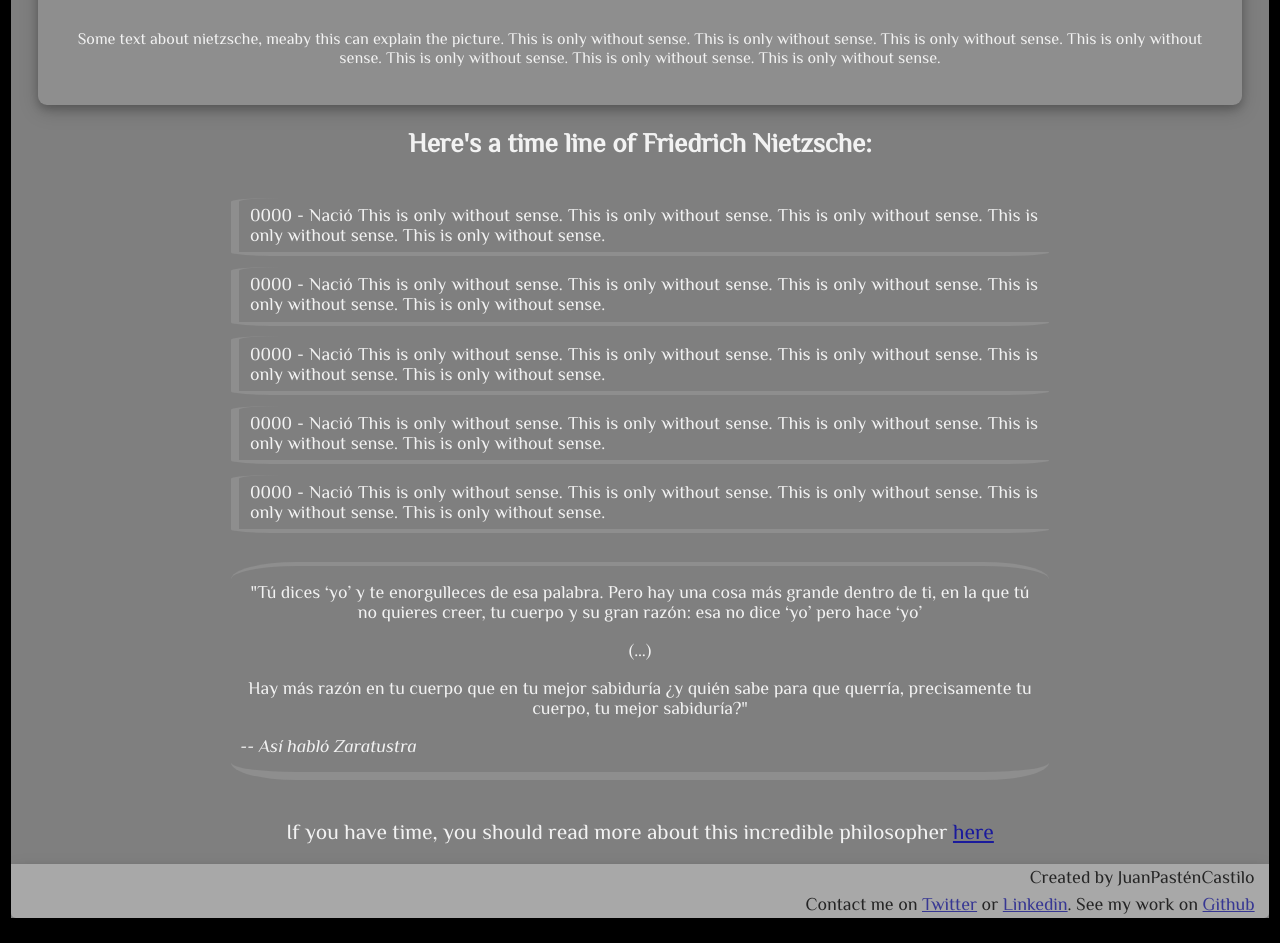
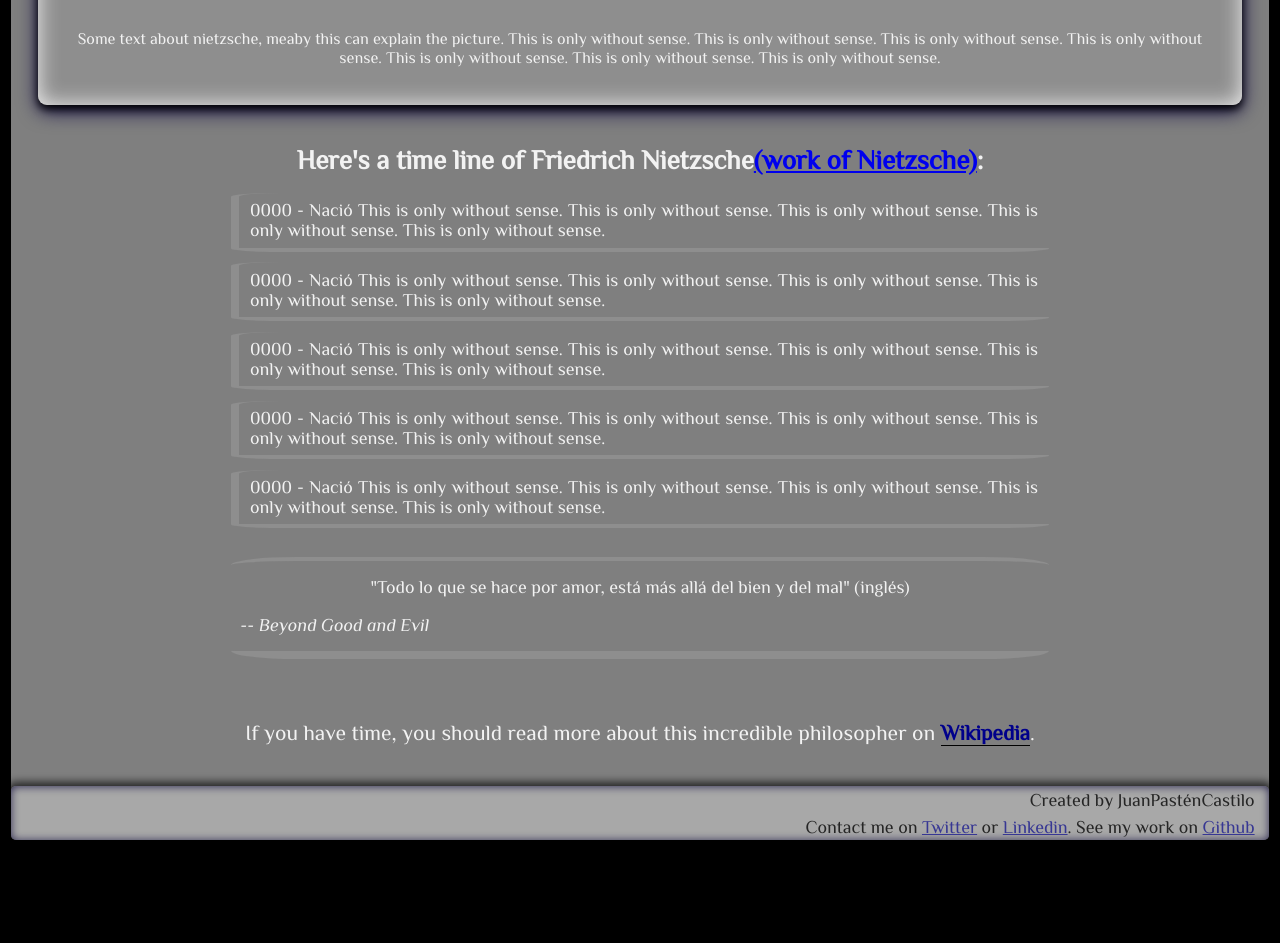
Before and after one commit to JuanPastenCastillo/FCC-Challenge-TributePage, a plain HTML site: page index.html in a window 1280 px wide. Shown: the part 800-1743 px from the top of the page. After the commit the page ends 1665 px from the top, so only its background shows below. Drawn offline with Linux system fonts and the light colour scheme.

Commit message:
AD: more explicative comentary to divide the code in html and css | V:1.3

```diff
--- a/css/main.css
+++ b/css/main.css
@@ -17,10 +17,10 @@
 }
 
 /**************************************
-ALL CONTENT
+CONTAINER OF ALL THE SECTIONS
 **************************************/
 
-#allContent{
+#containerOfAllTheSections{
  /* border:1px red solid; */
  margin: 25px 3px;
  border-radius: 5px;
@@ -41,8 +41,8 @@
 
 #title{
  display:flex;
- align-self: row;
- align-self: center;
+ align-self:row;
+ align-self:center;
  position:relative;
  padding-top:25px;
  margin-bottom:0px;
@@ -88,7 +88,9 @@
  border-radius:.5rem;
  margin:0px 1.5rem;
  background-color:var(--toContrast);
- box-shadow: 0 4px 8px 0 rgba(0, 0, 0, 0.2), 0 6px 20px 0 rgba(0, 0, 0, 0.19);
+ box-shadow: 0 4px 8px black,
+             0 6px 20px rgb(12, 6, 63),
+             inset 0.1px 0.1px 1.2em;
 }
 
 #image{
@@ -122,6 +124,8 @@
  display:flex;
  font-size:1.5rem;
  justify-content:center;
+ margin-bottom: 0;
+ margin-top: 40px;
  /* border: yellow 1px solid; */
 
 }
@@ -189,18 +193,52 @@
  font-size: 1.2rem;
 }
 
-#callToReadMore a{
-color:rgb(26, 26, 156);
+#callToReadMore p{
+ text-align: center;
 }
 
-#callToReadMore a:hover{
-text-transform: uppercase;
+#callToReadMore i{
+ display:none;
 }
 
-#callToReadMore a:focus{
+#callToReadMore a:hover i{
+ cursor:pointer;
+ display:inline-block;
+}
+
+#callToReadMore a:focus i{
+ cursor:pointer;
+ display:inline-block;
+}
+
+#tribute-link{
+ /* border:var(--borderRed); */
+ padding-top:2rem;
+ color: #00008b;
+ text-decoration: none;
+ border-bottom: 1px black solid;
+ font-weight: 900;
+}
+
+
+#tribute-link:hover{
+ text-transform: uppercase;
+ color:#1313a9;
+ border-bottom:none;
+ }
+
+#tribute-link:focus{
+text-transform: uppercase;
 color:white;
-text-transform: uppercase;
+border-bottom:none;
+background-color:#1313a9;
 }
+
+#tribute-link:visited{
+ color:white;
+ border-bottom:none;
+}
+
 
 /**************************************
 FOOTER
@@ -211,9 +249,12 @@
  display:flex;
  flex-direction: column;
  align-self: flex-end;
- box-shadow: 0 4px 8px 0 rgba(0, 0, 0, 0.2), 0 6px 20px 0 rgba(0, 0, 0, 0.19);
+ box-shadow: 0px -0.1px 8px 4px #000000,
+             inset 0 0.5px 8px rgb(12, 6, 63);
  opacity: 0.7;
  background-color:#BABABA;
+ border-radius: 5px;
+
 }
 
 footer p{
--- a/index.html
+++ b/index.html
@@ -5,16 +5,16 @@
  <meta name="viewport" content="width=device-width, initial-scale=1.0">
  <title>Tribute page: Friedrich Nietzsche</title>
  <link rel="stylesheet" href="css/main.css">
- <script src="https://cdn.freecodecamp.org/testable-projects-fcc/v1/bundle.js"></script>
+ <script src="https://kit.fontawesome.com/bb456b4ec7.js" crossorigin="anonymous"></script>
 </head>
 
 <body>
 
 <!-- -- -- -- -- -- -- -- -- -- -- -- -- --
-ALL CONTENT
+CONTAINER OF ALL THE SECTIONS
 -------------------------------------------->
 
- <div id="allContent">
+ <div id="containerOfAllTheSections">
 
 <!-- -- -- -- -- -- -- -- -- -- -- -- -- --
 MAIN
@@ -39,7 +39,7 @@
 -------------------------------------------->
 
   <div id="tribute-info">
-   <h2>Here's a time line of Friedrich Nietzsche:</h2>
+   <h2>Here's a time line of Friedrich Nietzsche<a href="https://en.wikipedia.org/wiki/Friedrich_Nietzsche#Works" target="_blank">(work of Nietzsche)</a>:</h2>
    <ul>
     <li>0000 - Nació This is only without sense. This is only without sense. This is only without sense. This is only without sense. This is only without sense.</li>
 
@@ -57,10 +57,8 @@
 -------------------------------------------->
 
    <div id="appointment">
-    <p>"Tú dices ‘yo’ y te enorgulleces de esa palabra. Pero hay una cosa más grande dentro de ti, en la que tú no quieres creer, tu cuerpo y su gran razón: esa no dice ‘yo’ pero hace ‘yo’</p>
-    <p>(…)</p>
-    <p>Hay más razón en tu cuerpo que en tu mejor sabiduría ¿y quién sabe para que querría, precisamente tu cuerpo, tu mejor sabiduría?"</p>
-    <p>-- Así habló Zaratustra</p>
+    <p> "Todo lo que se hace por amor, está más allá del bien y del mal" (inglés)</p>
+    <p>-- Beyond Good and Evil </p>
    </div>
 
   </div>
@@ -70,7 +68,9 @@
 -------------------------------------------->
 
   <div id="callToReadMore">
-   If you have time, you should read more about this incredible philosopher <a id="tribute-link" href="https://en.wikipedia.org/wiki/Friedrich_Nietzsche" target="_blank"> here</a>
+  <p>
+   If you have time, you should read more about this incredible philosopher on <a id="tribute-link" href="https://en.wikipedia.org/wiki/Friedrich_Nietzsche" target="_blank">Wikipedia<i id="iconOfCallToReadMe" class="fas fa-external-link-alt"></i></a>.
+  </p>
   </div>
 
 <!-- -- -- -- -- -- -- -- -- -- -- -- -- --
@@ -82,6 +82,8 @@
    <p>Contact me on <a href="https://twitter.com/JuanPastn2" target="_blank">Twitter</a> or <a href="https://www.linkedin.com/in/juan-past%C3%A9n-castillo-078b5817a/" target="_blank">Linkedin</a>. See my work on <a href="https://github.com/JuanPastenCastillo" target="_blank">Github</a></p>
   </footer>
  </div>
+
+ <script src="https://cdn.freecodecamp.org/testable-projects-fcc/v1/bundle.js"></script>
 </body>
 
 </html>
```
